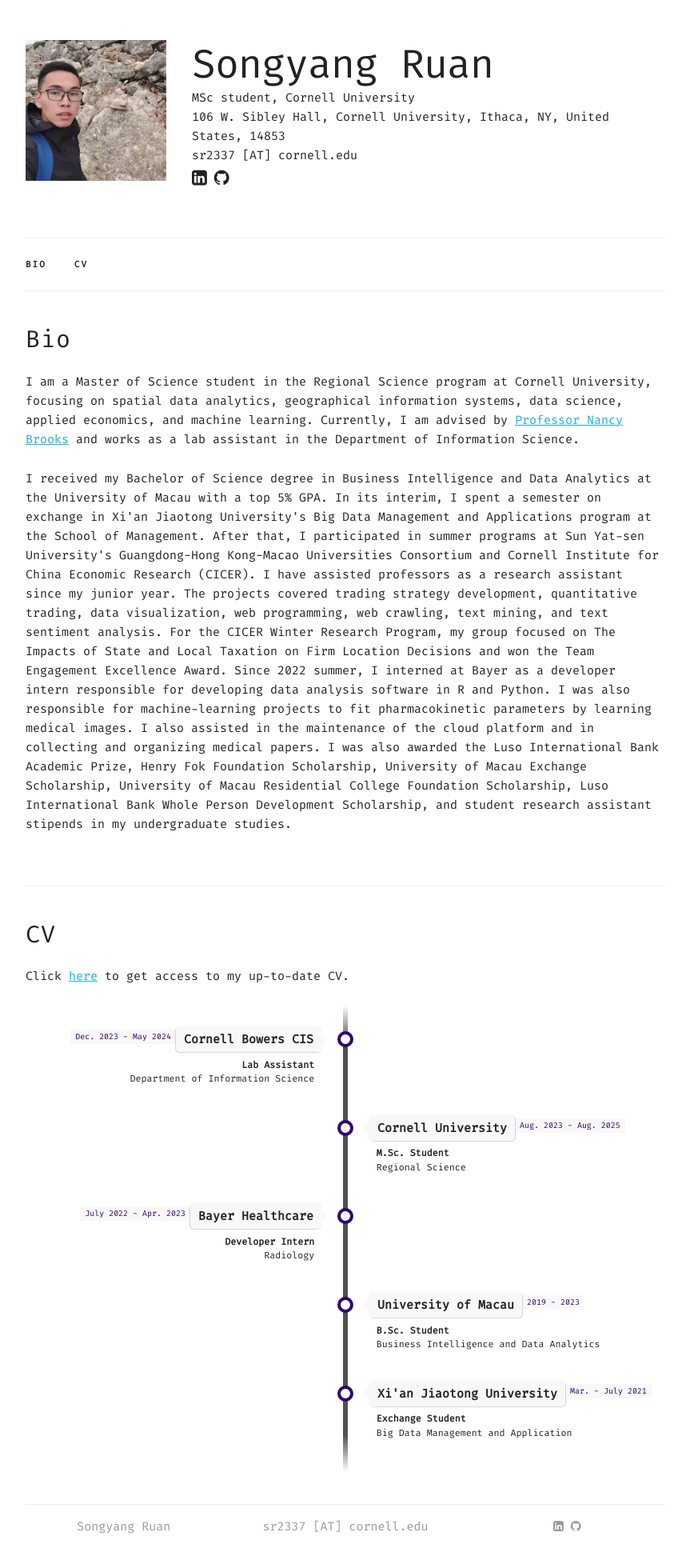
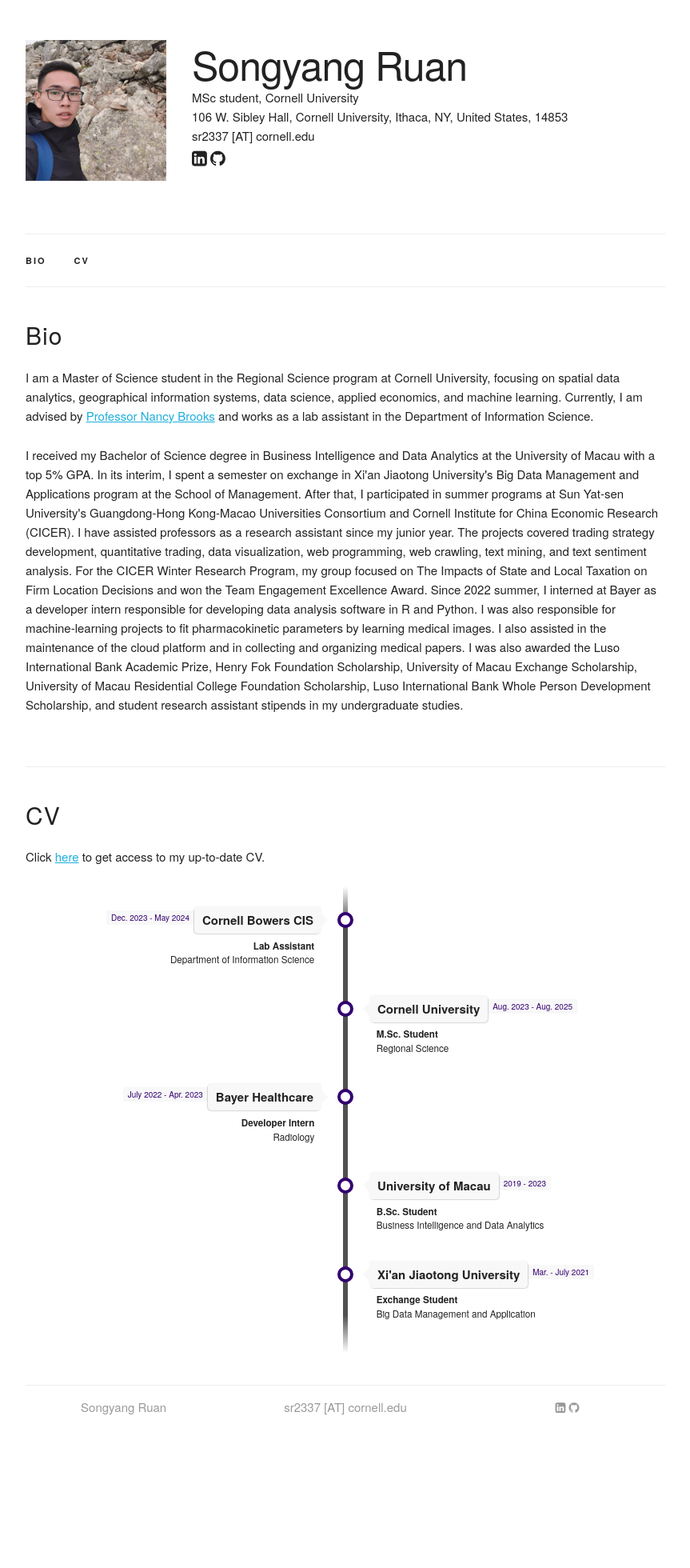
Before and after one commit to Horatioj/Horatioj.github.io, a Jekyll site: the page built from index.html, in a window 1280 px wide. Shown: the whole page at 80% size, without its empty margins (208-1071 px from the left). Built offline with Jekyll 4.4.1, drawn with Linux system fonts in a browser that asks for light colours; after the commit the page ends 1811 px from its top, so only the background shows below that.

Commit message:
Update font

```diff
--- a/_layouts/default.html
+++ b/_layouts/default.html
@@ -20,7 +20,7 @@
 
   <!-- FONT
   –––––––––––––––––––––––––––––––––––––––––––––––––– -->
-  <link rel="stylesheet" href="https://fonts.googleapis.com/css2?family=Fira+Code:wght@400&display=swap">
+  <link rel="stylesheet" href="https://fonts.googleapis.com/css2?family=Courier+Prime:wght@400&display=swap">
 
   <!-- CSS
   –––––––––––––––––––––––––––––––––––––––––––––––––– -->
```
